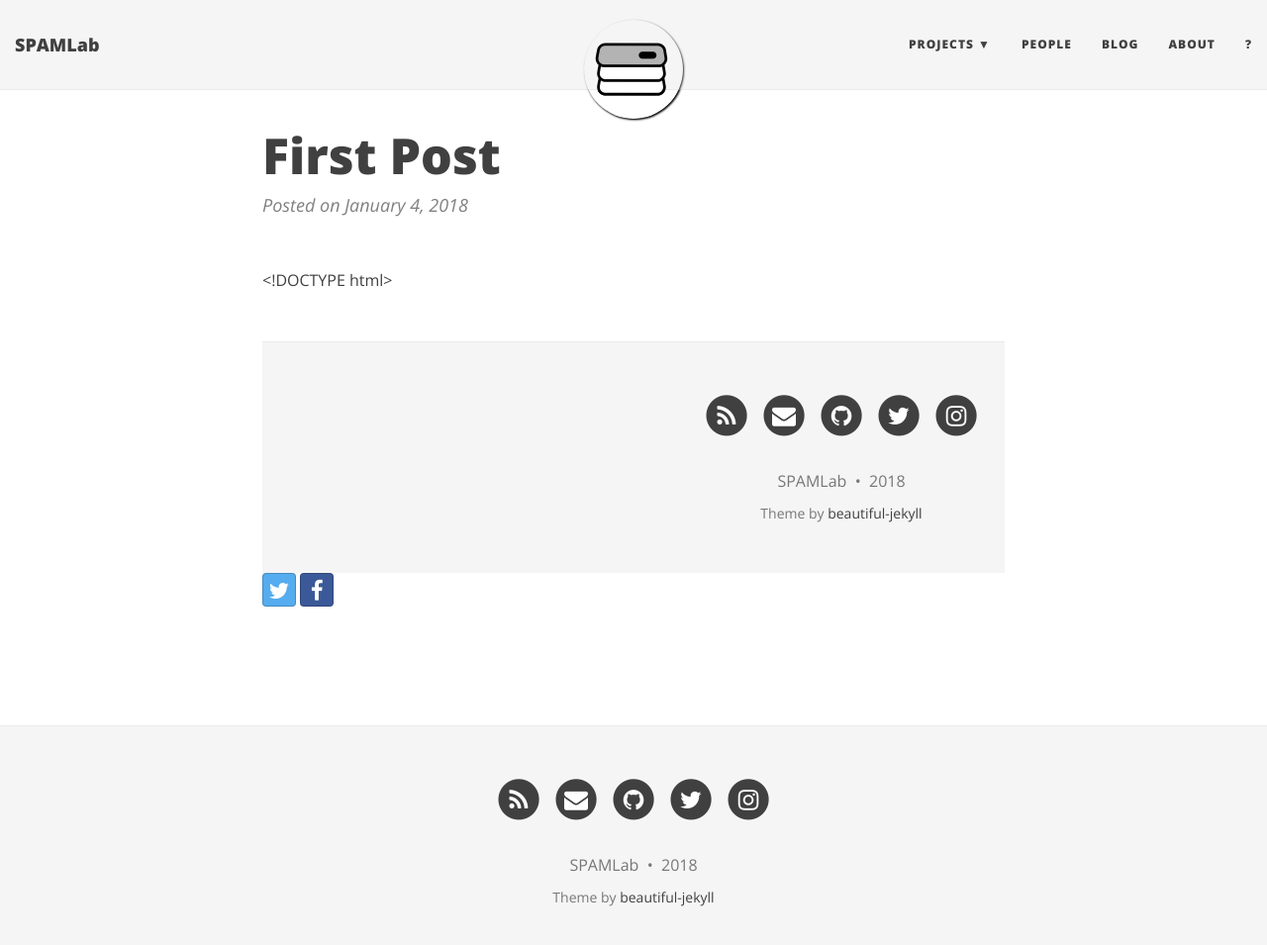
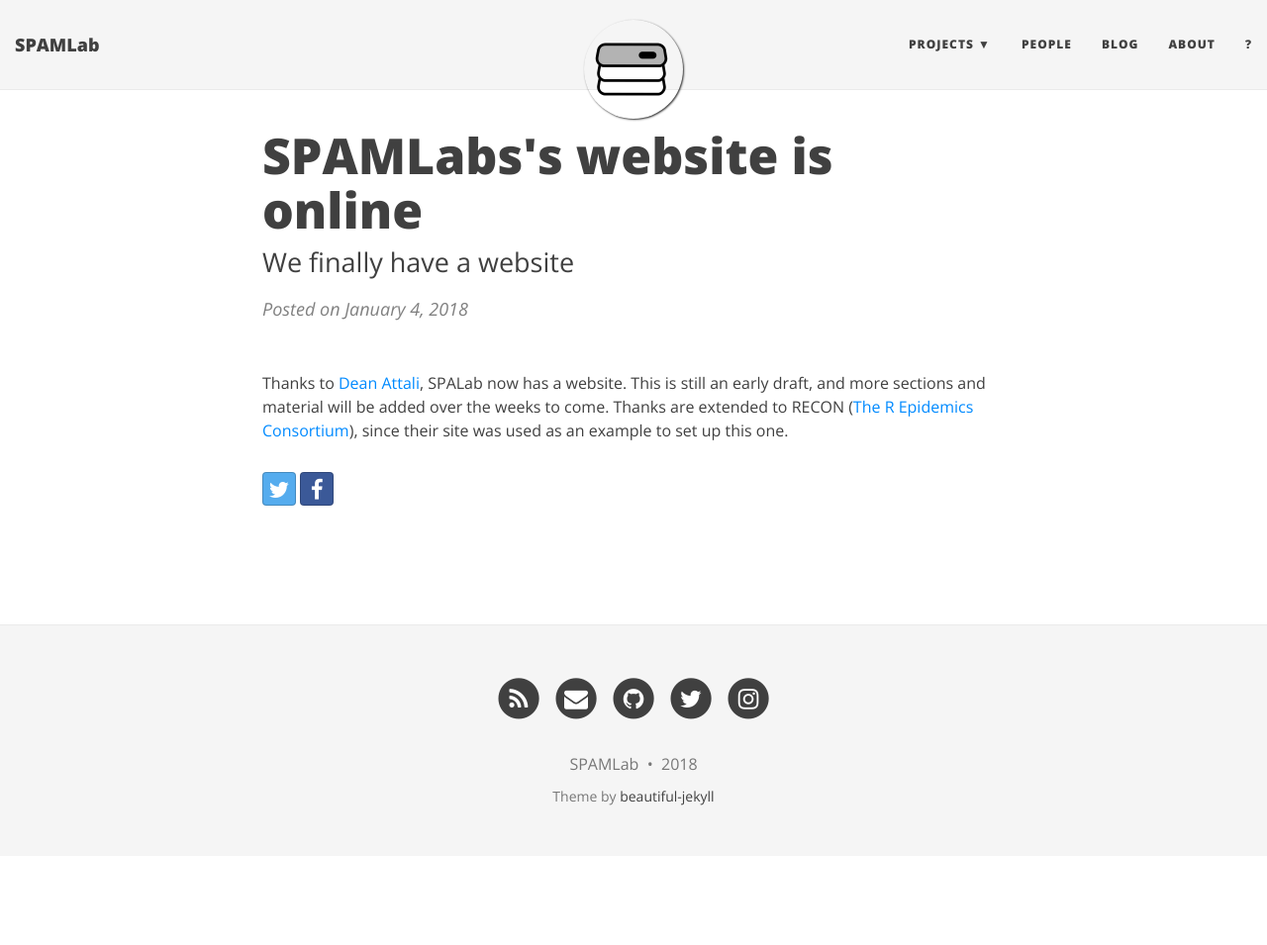
Before and after one commit to SPAMLab/SPAMLab.github.io, a Jekyll site: the page built from _posts/2018-01-04-first-post.md, in a window 1280 px wide and 967 px high. Shown: the top 955 px of the window at 99% size. Built offline with Jekyll 4.4.1, drawn with Linux system fonts in a browser that asks for light colours; nearby versions of some CDN libraries.

Commit message:
Update 2018-01-04-first-post.md

```diff
--- a/_posts/2018-01-04-first-post.md
+++ b/_posts/2018-01-04-first-post.md
@@ -1,35 +1,6 @@
 ---
-common-css:
-  - "/css/bootstrap.min.css"
-  - "/css/bootstrap-social.css"
-  - "/css/main.css"
-common-ext-css:
-  - "//maxcdn.bootstrapcdn.com/font-awesome/4.6.0/css/font-awesome.min.css"
-common-googlefonts:
-  - "Lora:400,700,400italic,700italic"
-  - "Open+Sans:300italic,400italic,600italic,700italic,800italic,400,300,600,700,800"
-common-js:
-  - "/js/jquery-1.11.2.min.js"
-  - "/js/bootstrap.min.js"
-  - "/js/main.js"
+title: SPAMLabs's website is online
+subtitle: We finally have a website
 ---
 
-<!DOCTYPE html>
-<html lang="en">
-  <!-- Beautiful Jekyll | MIT license | Copyright Dean Attali 2016 -->
-  {% include head.html %}
-
-  <body>
-
-    {% include gtm_body.html %}
-
-    {% include nav.html %}
-
-    {{ content }}
-
-    {% include footer.html %}
-
-    {% include footer-scripts.html %}
-
-  </body>
-</html>
+Thanks to [Dean Attali](http://deanattali.com), SPALab now has a website. This is still an early draft, and more sections and material will be added over the weeks to come. Thanks are extended to RECON ([The R Epidemics Consortium](http://www.repidemicsconsortium.org/)), since their site was used as an example to set up this one.
```
